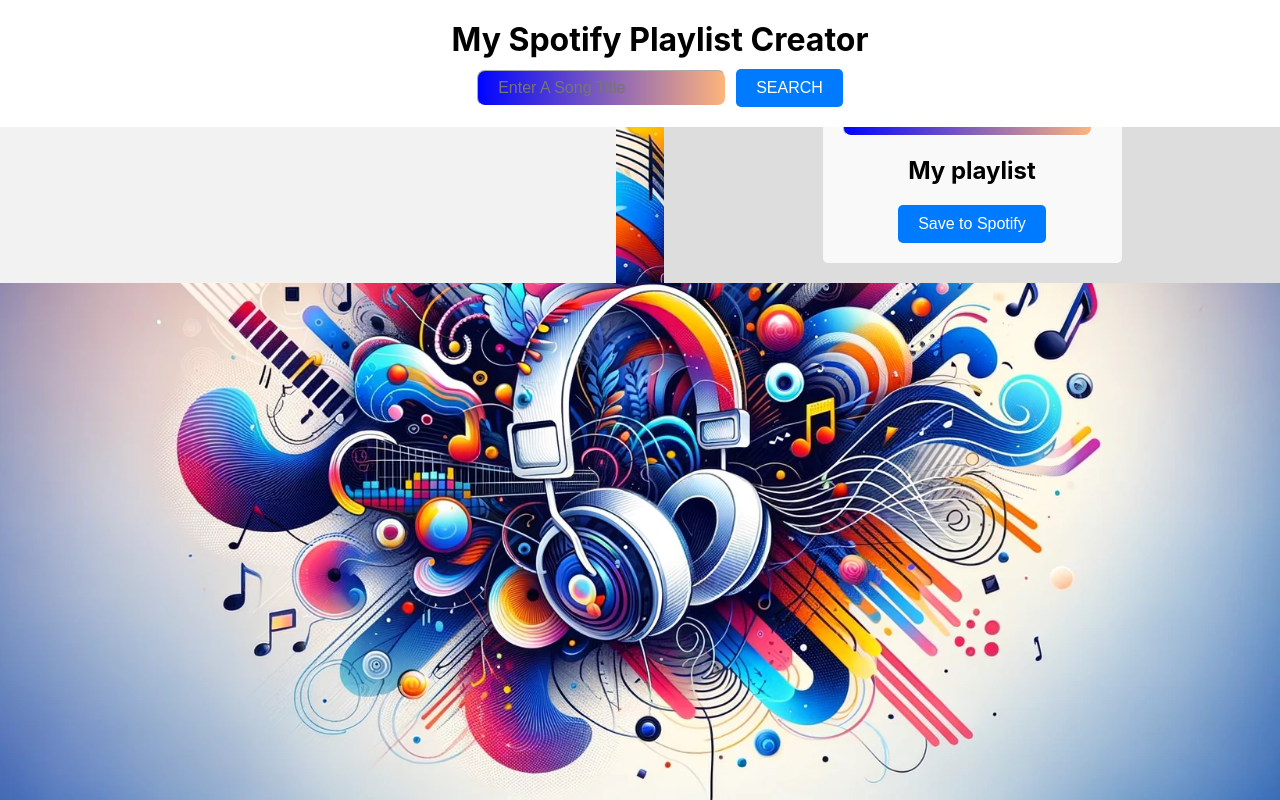
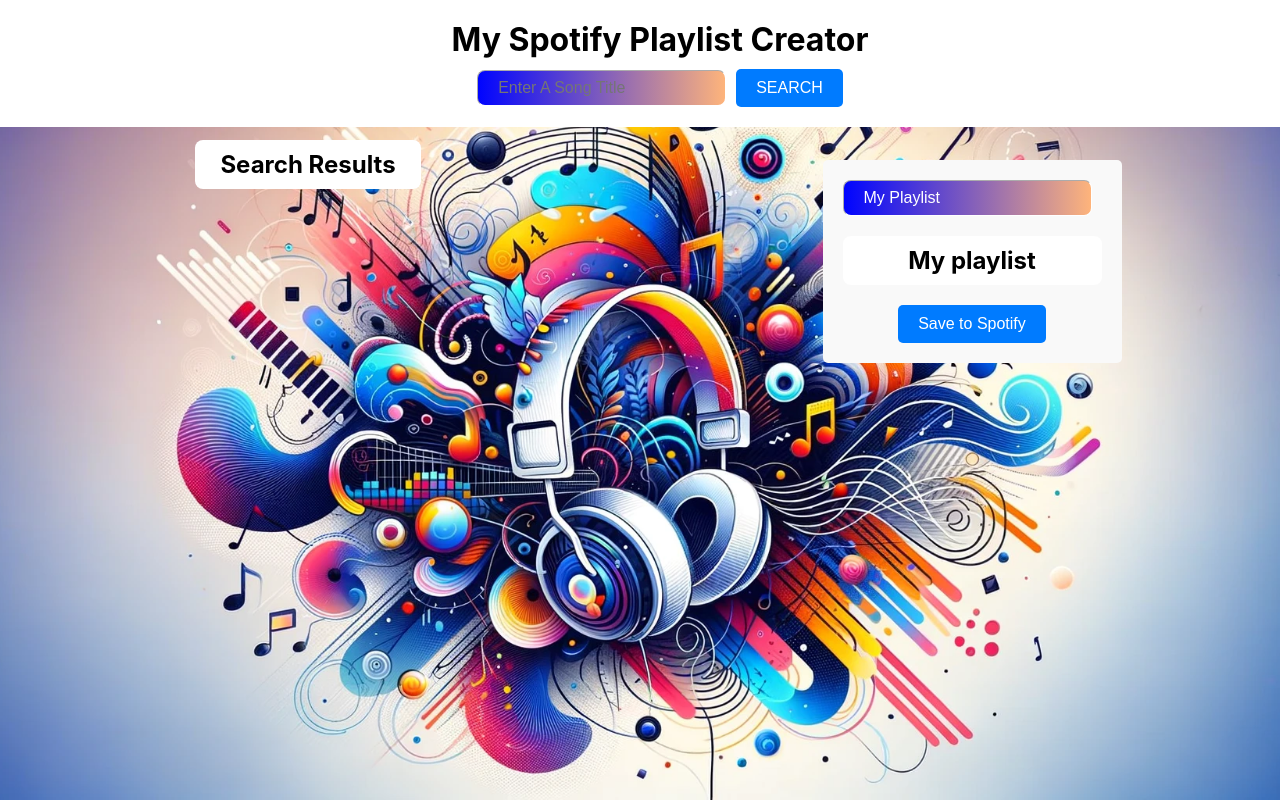
Before and after one commit to Keewee9000/jamming, a React (Create React App) app: page / in a window 1280 px wide. Built offline with nearby package versions, Linux system fonts and the light colour scheme.

Commit message:
app layout

```diff
--- a/src/App.css
+++ b/src/App.css
@@ -1,7 +1,7 @@
 body,
 html,
 #root {
-  height: 100%;
+  min-height: 100vh
 }
 
 
@@ -26,17 +26,23 @@ html,
   margin: 0;
 }
 
+h2 {
+  background-color: #fff;
+  border-width: 0.7px;
+  border-radius: 8px;
+  padding: 10px 25px;
+}
+
 .lists {
   display: flex;
   width: 100%;
   justify-content: space-between;
-  margin-top: 20px;
+  margin-top: 100px;
 }
 
 .searchResults,
 .playlist {
   width: 45%;
-  background-color: #f2f2f2;
   padding: 20px;
   display: flex;
   flex-direction: column;
@@ -44,11 +50,11 @@ html,
 }
 
 .searchResults {
-  background-color: #f2f2f2;
+
   padding: 20px;
 }
 
 .playlist {
-  background-color: #ddd;
+
   padding: 20px;
 }
```
